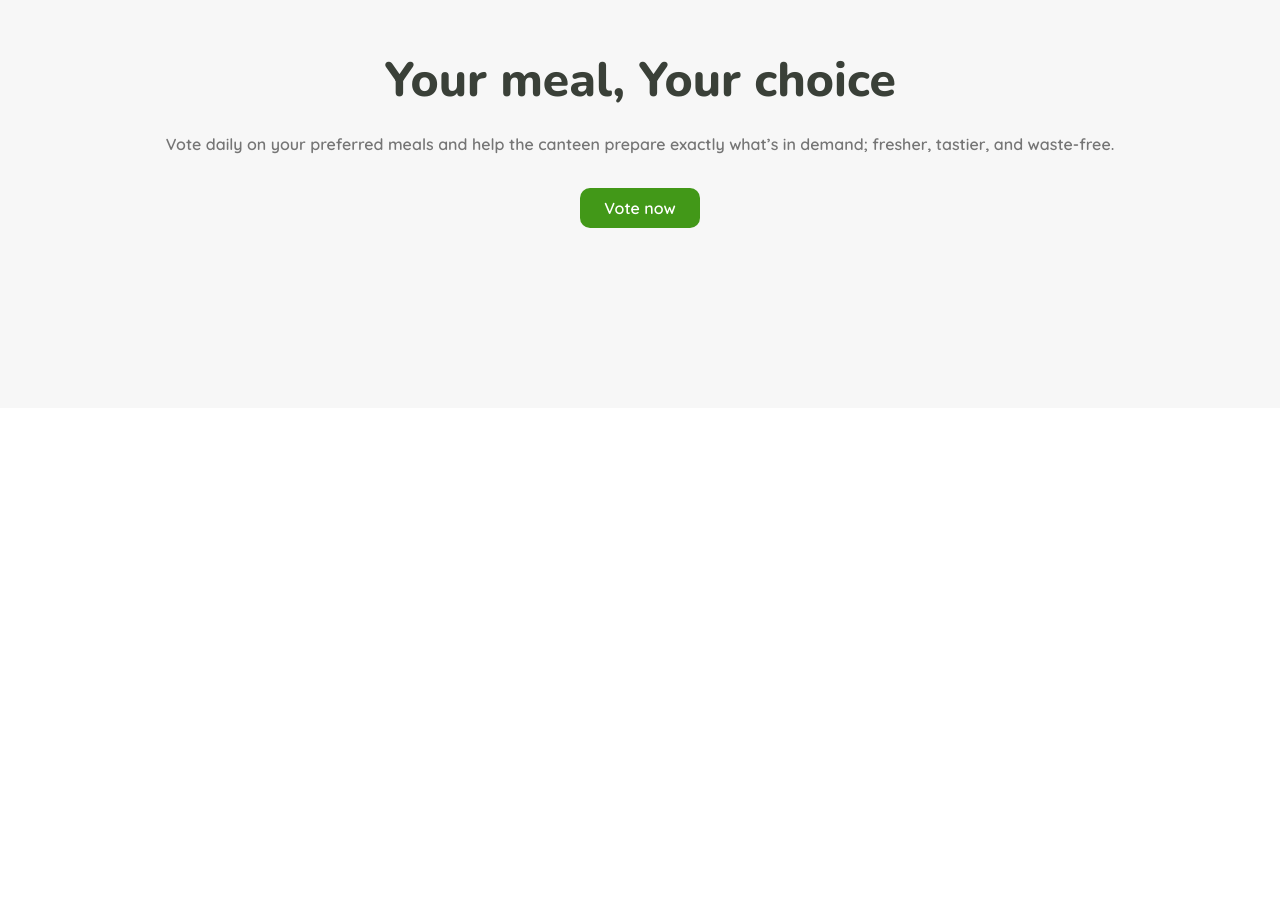
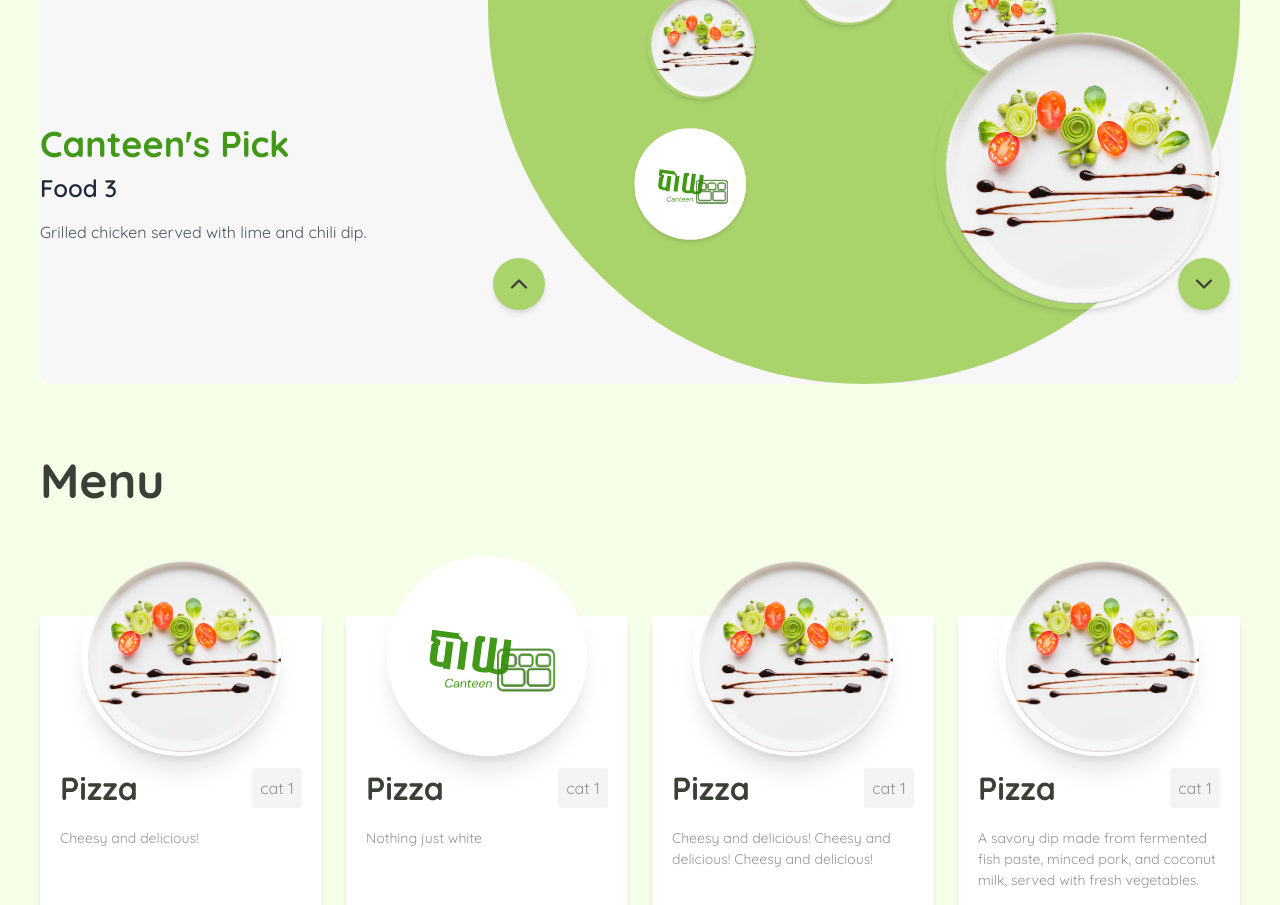
Before and after one commit to rscbpch/meal-voting-system-frontend, a React (Vite) app: page / in a window 1280 px wide. Shown: the part 200-1105 px from the top of the page. Before the commit the page ends 800 px from the top, so only its background shows below. Built offline with nearby package versions, Linux system fonts and the light colour scheme; a web font is replaced by a local one.

Commit message:
Menu and some components done

```diff
--- a/package.json
+++ b/package.json
@@ -12,6 +12,8 @@
   "dependencies": {
     "@tailwindcss/vite": "^4.1.12",
     "axios": "^1.11.0",
+    "lucide-react": "^0.542.0",
+    "motion": "^12.23.12",
     "react": "^19.1.1",
     "react-dom": "^19.1.1",
     "react-icons": "^5.5.0",
--- a/src/App.tsx
+++ b/src/App.tsx
@@ -1,16 +1,18 @@
-import { Routes, Route } from "react-router-dom";
-import Homepage from "./pages/Homepage";
-import SignIn from "./pages/auth/SignIn";
-import StaffLogin from "./pages/auth/StaffLogin";
-
+import { Routes, Route } from "react-router-dom"
+import Homepage from "./pages/Homepage"
+import SignIn from "./pages/auth/SignIn"
+import StaffLogin from "./pages/auth/StaffLogin"
+import Menu from "./pages/MenuPage"
 const App = () => {
     return (
-        <Routes>
-            <Route path="/" element={<Homepage />} />
-            <Route path="/sign-in" element={<SignIn />} />
-            <Route path="/staff-login" element={<StaffLogin />}/>
-        </Routes>
-    );
+      <div className="bg-[#F6FFE8]">
+        <Menu/>
+      </div>
+
+
+
+
+    )
 };
 
 export default App;
--- a/src/components/Card.tsx
+++ b/src/components/Card.tsx
@@ -1,3 +1,4 @@
+import { div } from "motion/react-client";
 import React, { useState } from "react";
 
 interface Card {
@@ -6,29 +7,45 @@ interface Card {
     description: string;
     imgURL: string;
     initialVotes?: number;
+    disabled?: boolean;
+    onVote?: () => void;
 }
 
-const FoodCard = ({ name, categoryId, description, imgURL, initialVotes = 0}: Card) => {
+const FoodCard = ({ name, categoryId, description, imgURL, initialVotes = 0, disabled = false, onVote }: Card) => {
     const [votes, setVotes] = useState<number>(initialVotes);
 
+
     const handleVote = () => {
+        if (!disabled && onVote) {
           setVotes(votes + 1);
+          onVote();
+
+        }
     };
 
     return (
-      <div className="border-0 rounded-lg shadow-md overflow-hidden p-5 flex flex-col justify-between h-96">
+      <div className="bg-white">
+        <div className="relative border-0 rounded-lg shadow-md overflow-visible p-5 flex flex-col justify-between h-96">
+          <img src={imgURL} alt={name} className="absolute -top-15 left-1/2 transform -translate-x-1/2 w-50 h-50 object-cover rounded-full shadow-xl"/>
           <div>
-          <img src={imgURL} alt={name} className="w-full h-40 object-cover"/>
+            <div className="mt-32">
               <div className="flex justify-between items-center">
                 <h1 className="font-bold text-[32px]">{name}</h1>
                 <p className="bg-[#F4F4F4] p-2 rounded text-[#919191]">cat {categoryId}</p>
               </div>
-          <div className="break-words w-65 text-[14px] text-[#949494] mt-4 flex-1 overflow-hidden">
+              <div className="h-24 text-[14px] overflow-y-auto text-[#949494] mt-4">
                 {description}
               </div>
               <div className="flex justify-between items-center mt-4">
                 <p className="flex items-center">Votes: {votes}</p>
-            <button onClick={handleVote} className=" bg-[#429818] text-white rounded hover:bg-[#2a5b11] p-2">Vote Now</button>
+                <button
+                  onClick={handleVote}
+                  disabled={disabled}
+                  className=" bg-[#429818] text-white rounded hover:bg-[#2a5b11] p-2">
+                  {disabled ? "Voted" : "Vote Now"}
+                </button>
+              </div>
+            </div>
           </div>
         </div>
       </div>
--- a/src/components/Footer.tsx
+++ b/src/components/Footer.tsx
@@ -4,9 +4,9 @@ import { IoMailOutline } from "react-icons/io5";
 import { LuPhone } from "react-icons/lu";
 
 
-interface FooterProps {}
+// interface FooterProps {}
 
-const Footer: FC<FooterProps> = () => {
+const Footer: FC = () => {
   return (
     <footer className="bg-[#F5F5F5] text-gray-800">
         <div>
--- a/src/components/ResultBanner.tsx
+++ b/src/components/ResultBanner.tsx
@@ -1,20 +1,112 @@
-import React from "react";
+import React, { useState, useEffect } from "react";
+import { motion } from "framer-motion";
+import { ChevronUp, ChevronDown } from "lucide-react";
+import { div, title } from "motion/react-client";
+
+interface BannerItem {
+  title: string;
+  subtitle: string;
+  description: string;
+  imgSrc: string;
+}
 
 interface BannerProps {
-    title: string;
-    subtitle: string;
-    description: string;
-    imgSrc?: string;
+  items: BannerItem[];
+  autoSlideInterval?: number;
 }
 
-const Banner: React.FC<BannerProps> = ({ title, subtitle, description, imgSrc }) => {
-    return (
-        <div className="bg-[#F7F7F7] p-10 m-5 rounded">
-            <h1 className="font-bold text-5xl">{title}</h1>
-            <h2 className="font-bold text-3xl">{subtitle}</h2>
-            <p>{description}</p>
+const Banner: React.FC<BannerProps> = ({ items, autoSlideInterval = 1800 }) => {
+  const [index, setIndex] = useState(0);
+
+
+  const handlePrev = () => {
+    setIndex((prev) => (prev === 0 ? items.length - 1 : prev - 1));
+  };
+
+  const handleNext = () => {
+    setIndex((prev) => (prev === items.length - 1 ? 0 : prev + 1));
+  };
+
+  useEffect(() => {
+    const interval = setInterval(() => {
+        handleNext();
+    }, autoSlideInterval);
+    return () => clearInterval(interval);
+  }, [index]);
+
+  return (
+    <div className="p-10">
+        <div className="relative h-full overflow-visible flex items-center justify-center bg-[#F7F7F7] rounded-xl">
+            <div className="flex flex-row items-center justify-center h-[1/2] w-full max-w-7xl">
+                {/* --- Text side (LEFT) --- */}
+                <div className="flex-1 text-left max-w-md">
+                    <h1 className="text-4xl font-bold text-[#429818]">
+                        {items[index].title}
+                    </h1>
+                    <h2 className="text-2xl font-semibold text-gray-800 mt-2">
+                        {items[index].subtitle}
+                    </h2>
+                    <p className="mt-4 text-gray-600">{items[index].description}</p>
+                </div>
+
+                {/* --- Arc Images (RIGHT) --- */}
+                <div className="relative flex items-center justify-center flex-1 h-[400px]">
+                    <div className="absolute w-full h-[400px] bg-[#AAD36C] rounded-b-full p-0"></div>
+                        {items.map((item, i) => {
+                            // spread items around an arc
+                            const angle =
+                            ((i - index + items.length) % items.length) *
+                            (Math.PI / (items.length - 1));
+                            const radius = 220;
+
+                            const centerX = 0;
+                            const centerY = 0;
+                            const x = centerX + Math.cos(angle) * radius;
+                            const y = centerY -Math.sin(angle) * radius;
+
+                            const isCenter = i === index;
+                            return (
+                            <motion.img
+                                key={i}
+                                src={item.imgSrc}
+                                alt={item.title}
+                                className={`absolute items-center rounded-full shadow-md object-cover ${
+                                isCenter
+                                    ? "w-[290px] h-[290px] z-30"
+                                    : "w-[136px] h-[136px] z-10"
+                                }`}
+                                animate={{
+                                x,
+                                y,
+                                scale: isCenter ? 1 : 0.8,
+                                opacity: isCenter ? 1 : 1,
+                                }}
+                                transition={{ duration: 0.6 }}
+                            />
+                            );
+                        })}
+
+                    {/* Up Button */}
+                    <button
+                        onClick={handlePrev}
+                        className="absolute top-3/4 left-[5px] -translate-y-1/2 bg-[#AAD36C] p-3 rounded-full shadow-md hover:bg-[#92d36c]"
+                    >
+                        <ChevronUp size={28} />
+                    </button>
+
+                    {/* {/* Down Button */}
+                    <button
+                        onClick={handleNext}
+                        className="absolute top-3/4 right-[10px] -translate-y-1/2 bg-[#AAD36C] p-3 rounded-full shadow-md hover:bg-[#92d36c]"
+                    >
+                        <ChevronDown size={28} />
+                    </button>
+                </div>
+
+            </div>
         </div>
-    )
-}
+    </div>
+  );
+};
 
 export default Banner;
--- /dev/null
+++ b/src/pages/MenuPage.tsx
@@ -0,0 +1,128 @@
+import { useNavigate } from "react-router-dom";
+import Card from "../components/Card";
+import Footer from "../components/Footer";
+import ResultBanner from "../components/ResultBanner";
+import Navbar from "../components/Navbar";
+import Food from "../assets/Food.png"
+import LogoWhite from "../assets/LogoWhite.svg"
+import { useState } from "react";
+import { div } from "motion/react-client";
+
+  const foods = [
+  {
+    name: "Pizza",
+    categoryId: 1,
+    description: "Cheesy and delicious!",
+    imgURL: Food,
+    initialVotes: 5,
+  },
+   {
+    name: "Pizza",
+    categoryId: 1,
+    description: "Nothing just white",
+    imgURL: LogoWhite,
+    initialVotes: 5,
+  },
+   {
+    name: "Pizza",
+    categoryId: 1,
+    description: "Cheesy and delicious! Cheesy and delicious! Cheesy and delicious!",
+    imgURL: Food,
+    initialVotes: 5,
+  },
+   {
+    name: "Pizza",
+    categoryId: 1,
+    description: "A savory dip made from fermented fish paste, minced pork, and coconut milk, served with fresh vegetables.",
+    imgURL: Food,
+    initialVotes: 5,
+  },
+  {
+    name: "Pizza",
+    categoryId: 1,
+    description: "A savory dip made from fermented fish paste, minced pork, and coconut milk, served with fresh vegetables.",
+    imgURL: Food,
+    initialVotes: 5,
+  },
+]
+    const items = [
+  {
+    title: "Canteen's Pick",
+    subtitle: "Food 1",
+    description:
+    "A savory dip made from fermented fish paste, minced pork, and coconut milk, served with fresh vegetables.",
+    imgSrc: Food,
+    totalVotes: 0,
+  },
+  {
+    title: "Canteen's Pick",
+    subtitle: "Food 2",
+    description:
+      "A classic fried rice dish with egg, vegetables, and a touch of soy sauce.",
+    imgSrc: Food,
+    totalVotes: 0,
+  },
+  {
+    title: "Canteen's Pick",
+    subtitle: "Food 3",
+    description: "White white white",
+    imgSrc: LogoWhite,
+    totalVotes: 0,
+  },
+   {
+    title: "Canteen's Pick",
+    subtitle: "Food 3",
+    description: "Grilled chicken served with lime and chili dip.",
+    imgSrc: Food,
+    totalVotes: 0,
+  },
+  {
+    title: "Canteen's Pick",
+    subtitle: "Food 3",
+    description: "Grilled chicken served with lime and chili dip.",
+    imgSrc: Food,
+    totalVotes: 0,
+  },
+  ];
+const Menu = () => {
+    const [votedCardId, setVotedCardId] = useState<number | null>(null);
+    const navigate = useNavigate()
+
+    const handleVote = (id: number) => {
+        if (votedCardId === null) {
+            setVotedCardId(id);
+
+        }
+    };
+    return (
+        <div>
+            <div>
+                <div className="mb-20">
+                    <Navbar/>
+                </div>
+                <div>
+                    <ResultBanner
+                        items={items}
+                    />
+                </div>
+                <div>
+                    <h1 className="text-[48px] font-bold p-5 mb-10 ml-5">Menu</h1>
+                </div>
+                <div className="grid grid-cols-4 gap-x-6 gap-y-30 mb-10 p-10">
+                    {foods.map((item, index) => (
+                        <Card
+                            key={index}
+                            {...item}
+                            initialVotes={0}
+                            disabled = {votedCardId !== null}
+                            onVote={() => handleVote(index)}
+                        />
+                    ))}
+                </div>
+                <Footer/>
+            </div>
+        </div>
+
+    );
+}
+export default Menu;
```
Also changed, not shown: src/assets/Food.png (added), 1 other file (tests, documents, lock files or other folders). Lines whose indentation alone changed are shown as unchanged.
